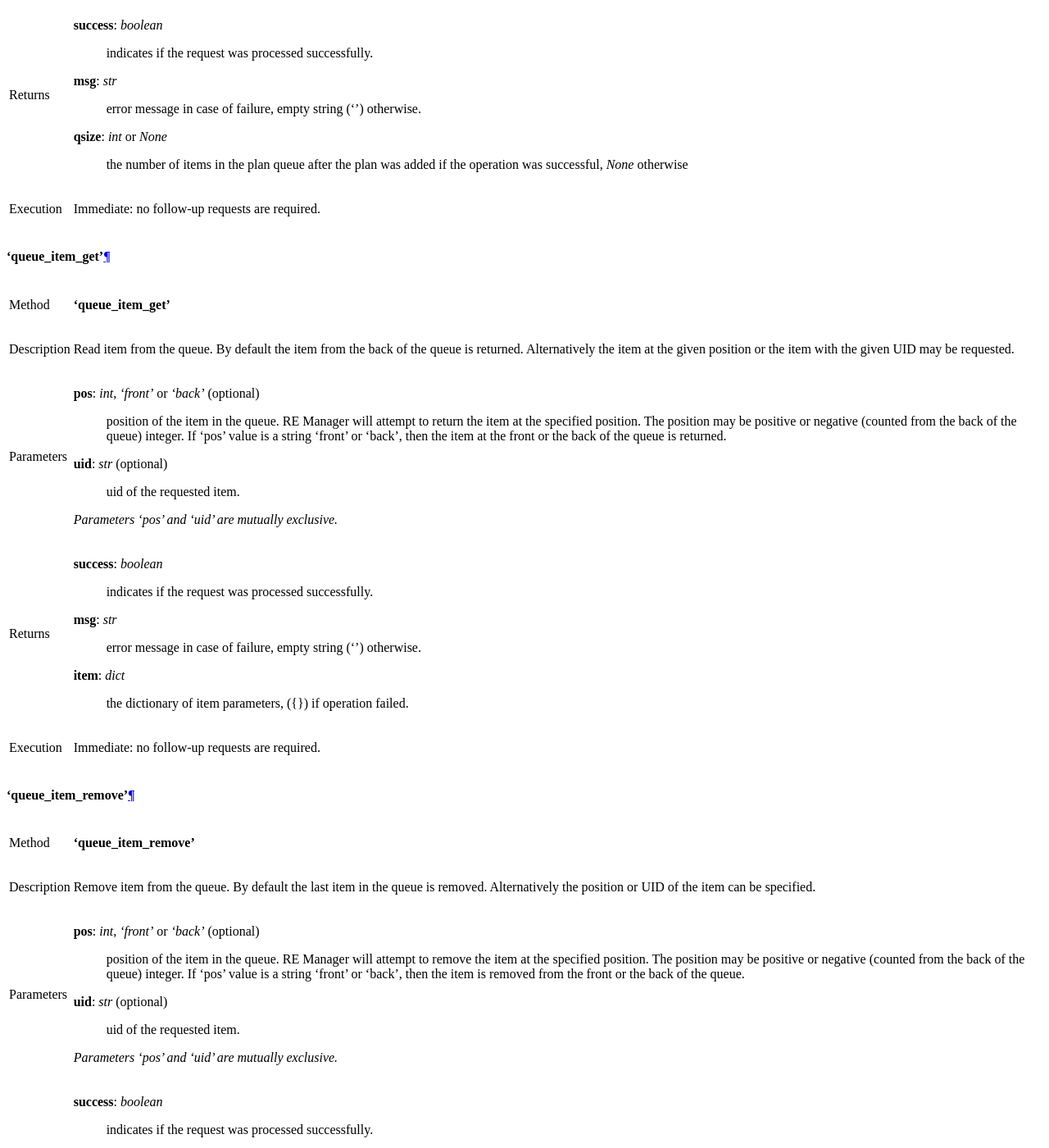
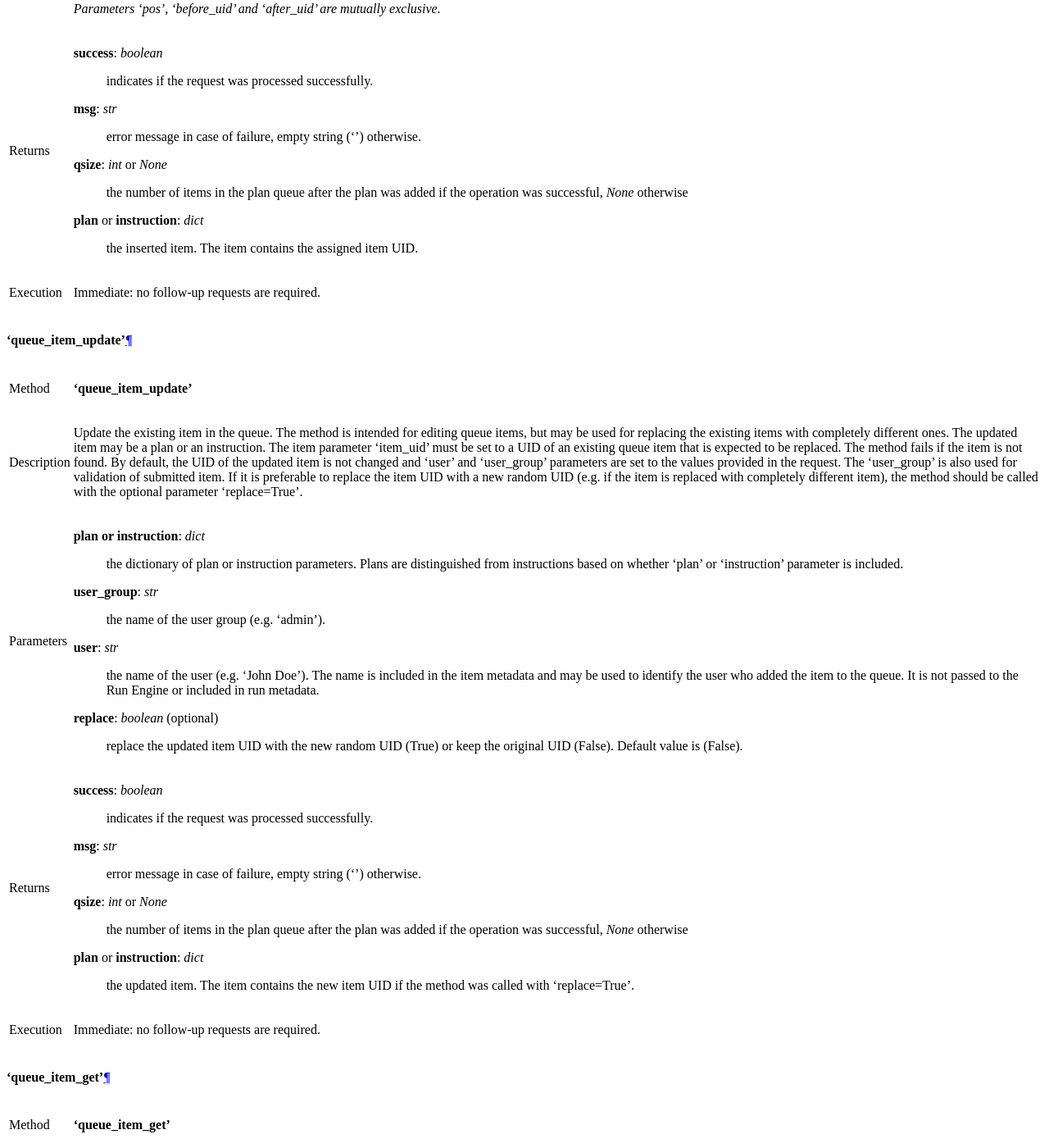
Before and after one commit to bluesky/bluesky-queueserver, a Sphinx documentation site: the page built from docs/source/re_manager_api.rst, in a window 1280 px wide and 1400 px high, scrolled down 8933 px. Shown: the whole window at 82% size. Built offline with Sphinx 7.4.7 and the Read the Docs theme 2.0.0, drawn with Linux system fonts in a browser that asks for light colours.

Commit message:
DOC: documentation for 'queue_item_update' 0MQ API

```diff
--- a/docs/source/re_manager_api.rst
+++ b/docs/source/re_manager_api.rst
@@ -90,6 +90,7 @@ Operations with the plan queue:
 
 - :ref:`method_queue_get`
 - :ref:`method_queue_item_add`
+- :ref:`method_queue_item_update`
 - :ref:`method_queue_item_get`
 - :ref:`method_queue_item_remove`
 - :ref:`method_queue_item_move`
@@ -502,6 +503,62 @@ Returns       **success**: *boolean*
               **qsize**: *int* or *None*
                   the number of items in the plan queue after the plan was added if
                   the operation was successful, *None* otherwise
+
+              **plan** or **instruction**: *dict*
+                  the inserted item. The item contains the assigned item UID.
+------------  -----------------------------------------------------------------------------------------
+Execution     Immediate: no follow-up requests are required.
+============  =========================================================================================
+
+
+.. _method_queue_item_update:
+
+**'queue_item_update'**
+^^^^^^^^^^^^^^^^^^^^^^^
+
+============  =========================================================================================
+Method        **'queue_item_update'**
+------------  -----------------------------------------------------------------------------------------
+Description   Update the existing item in the queue. The method is intended for editing queue items,
+              but may be used for replacing the existing items with completely different ones.
+              The updated item may be a plan or an instruction. The item parameter 'item_uid' must
+              be set to a UID of an existing queue item that is expected to be replaced. The method
+              fails if the item is not found. By default, the UID of the updated item is not changed
+              and 'user' and 'user_group' parameters are set to the values provided in the request.
+              The 'user_group' is also used for validation of submitted item. If it is preferable
+              to replace the item UID with a new random UID (e.g. if the item is replaced with
+              completely different item), the method should be called with the optional parameter
+              'replace=True'.
+------------  -----------------------------------------------------------------------------------------
+Parameters    **plan or instruction**: *dict*
+                  the dictionary of plan or instruction parameters. Plans are distinguished from
+                  instructions based on whether 'plan' or 'instruction' parameter is included.
+
+              **user_group**: *str*
+                  the name of the user group (e.g. 'admin').
+
+              **user**: *str*
+                  the name of the user (e.g. 'John Doe'). The name is included in the item metadata
+                  and may be used to identify the user who added the item to the queue. It is not
+                  passed to the Run Engine or included in run metadata.
+
+              **replace**: *boolean* (optional)
+                  replace the updated item UID with the new random UID (True) or keep the original
+                  UID (False). Default value is (False).
+------------  -----------------------------------------------------------------------------------------
+Returns       **success**: *boolean*
+                  indicates if the request was processed successfully.
+
+              **msg**: *str*
+                  error message in case of failure, empty string ('') otherwise.
+
+              **qsize**: *int* or *None*
+                  the number of items in the plan queue after the plan was added if
+                  the operation was successful, *None* otherwise
+
+              **plan** or **instruction**: *dict*
+                  the updated item. The item contains the new item UID if the method was called with
+                  'replace=True'.
 ------------  -----------------------------------------------------------------------------------------
 Execution     Immediate: no follow-up requests are required.
 ============  =========================================================================================
```
